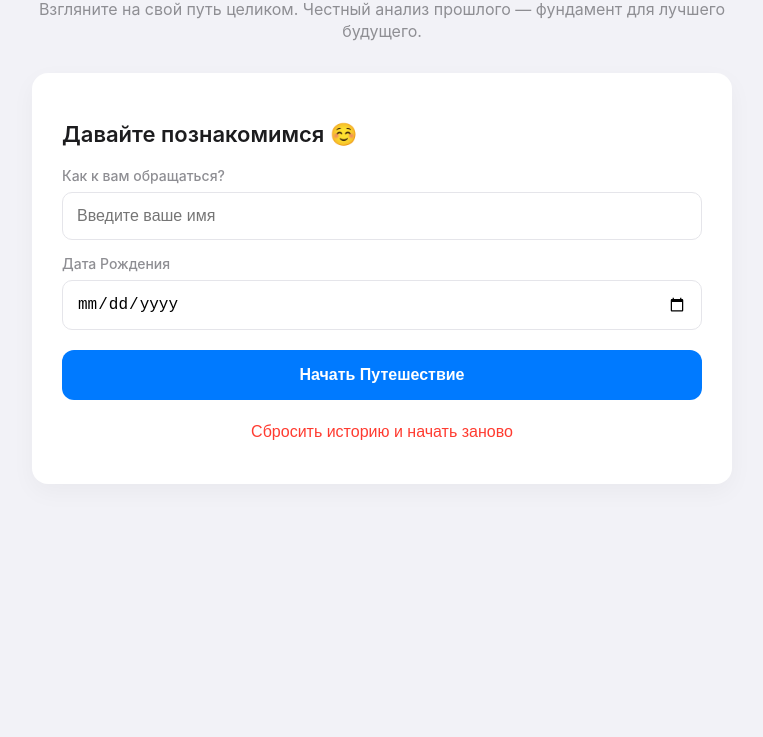
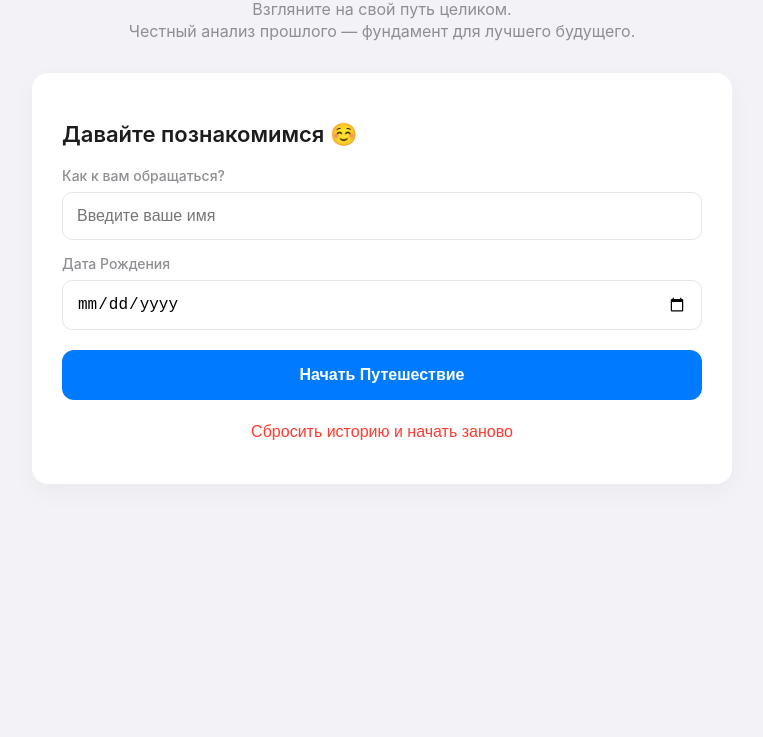
Before and after one commit to AitbekX/Life-Line, a plain HTML site: page index.html in a window 1280 px wide. Shown: the part 103-840 px from the top of the page, without its empty margins (258-1021 px from the left). After the commit the page ends 800 px from the top, so only its background shows below. Drawn offline with nearby package versions, Linux system fonts and the light colour scheme.

Commit message:
Add files via upload

```diff
--- a/index.html
+++ b/index.html
@@ -11,6 +11,12 @@
 
     <style>
         /* --- CSS Стили (Apple Style Design) --- */
+
+        /* Исправление прокрутки: включаем отступы в расчет размеров элементов */
+        * {
+            box-sizing: border-box;
+        }
+
         :root {
             --primary-color: #007aff;
             --bg-color: #f2f2f7;
@@ -31,7 +37,10 @@
             display: flex;
             justify-content: center;
             align-items: flex-start;
+            /* Исправлено для мобильных: min-height не будет создавать лишний скролл благодаря box-sizing */
             min-height: 100vh;
+            /* Для современных мобильных браузеров (учитывает адресную строку) */
+            min-height: 100dvh;
             -webkit-font-smoothing: antialiased;
         }
 
@@ -39,6 +48,8 @@
             width: 100%;
             max-width: 700px;
             margin-top: 20px;
+            /* Предотвращает прилипание к низу на маленьких экранах */
+            margin-bottom: 20px;
         }
 
         .card {
@@ -122,7 +133,7 @@
 <div class="app-container">
     <header class="header">
         <h1 id="main-title">Моя Линия Жизни</h1>
-        <p id="subtitle">Взгляните на свой путь целиком. Честный анализ прошлого — фундамент для лучшего будущего.</p>
+        <p id="subtitle">Взгляните на свой путь целиком.<br>Честный анализ прошлого — фундамент для лучшего будущего.</p>
     </header>
 
     <div id="screen-setup" class="card">
@@ -142,7 +153,7 @@
     <div id="screen-assessment" class="card" style="display: none;">
         <h2 id="assessment-title">Вспоминаем ... год</h2>
         <div class="assessment-guidance">
-            <p>Постарайтесь погрузиться в воспоминания того времени. Оцените уровень удовлетворенности каждой сферой:</p>
+            <p>Постарайтесь погрузиться в воспоминания того времени.<br>Оцените уровень удовлетворенности каждой сферой:</p>
             <p><strong>0-3:</strong> Кризис, упадок, тяжелый период.</p>
             <p><strong>4-7:</strong> Нормально, стабильно, но есть над чем работать.</p>
             <p><strong>8-10:</strong> Расцвет, счастье, полный успех.</p>
```
